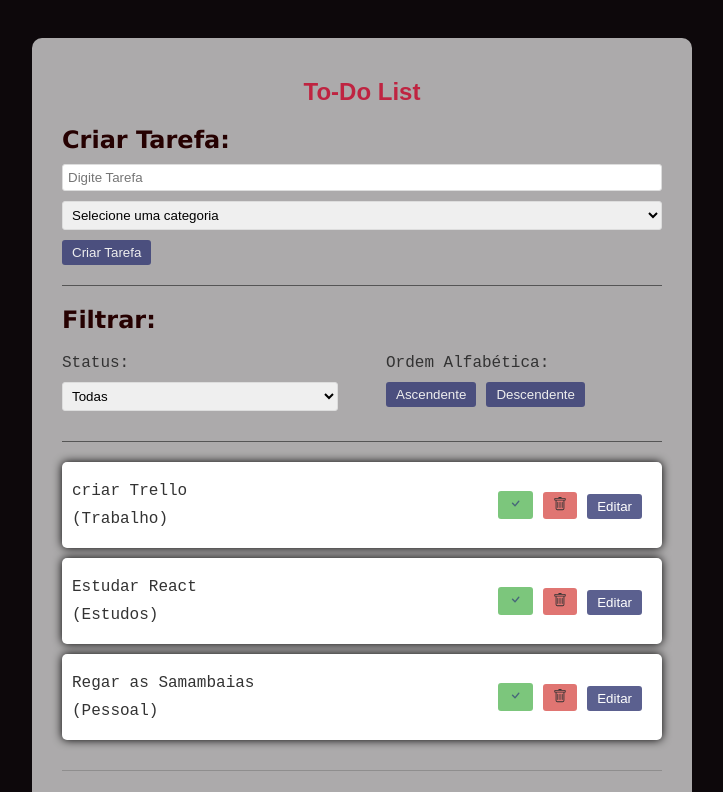
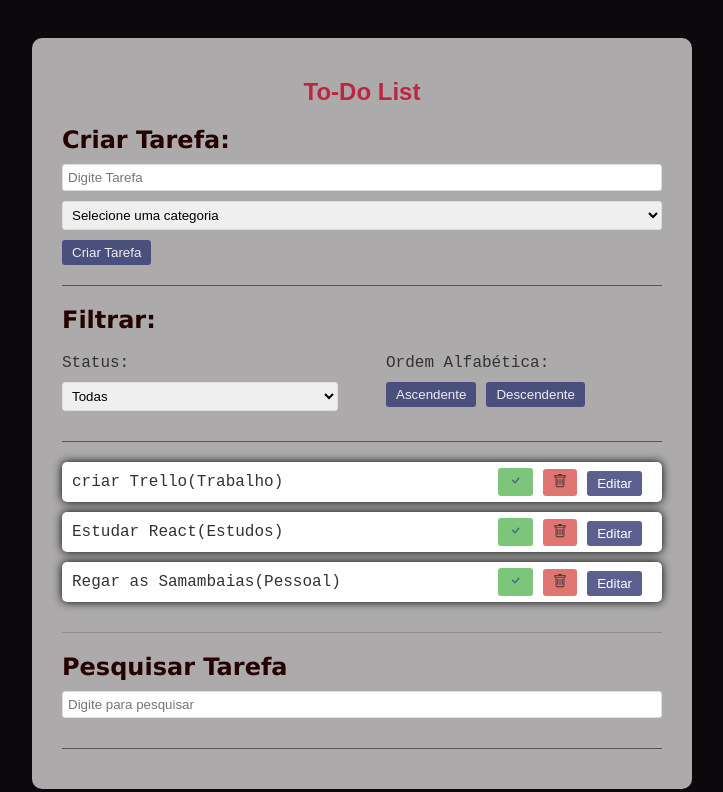
Before and after one commit to Renato-Miranda/todo-list-react, a React (Vite) app: page / in a window 1280 px wide. Shown: the top 792 px of the page, without its empty margins (316-1039 px from the left). Built offline with nearby package versions, Linux system fonts and the light colour scheme; a web font is replaced by a local one.

Commit message:
fix: alteração do tamanho do height do toDo

```diff
--- a/src/App.jsx
+++ b/src/App.jsx
@@ -74,7 +74,7 @@ function App() {
     });
 
     setTodos(newTodos);
-    setEditingTodoId(editingTodoId); // Limpar a tarefa em edição
+    setEditingTodoId(editingTodoId);
   };
 
 
--- a/src/components/Todo/todo.styles.js
+++ b/src/components/Todo/todo.styles.js
@@ -10,8 +10,13 @@ export const StylesTodo = styled.div `
     display: flex;
     justify-content: space-between;
     align-items: center;
+    height: 20px;
 
-    .complete {
+.content {
+    display: flex;
+}
+
+.complete {
     background-color: #5cb85c;
 }
 
```
